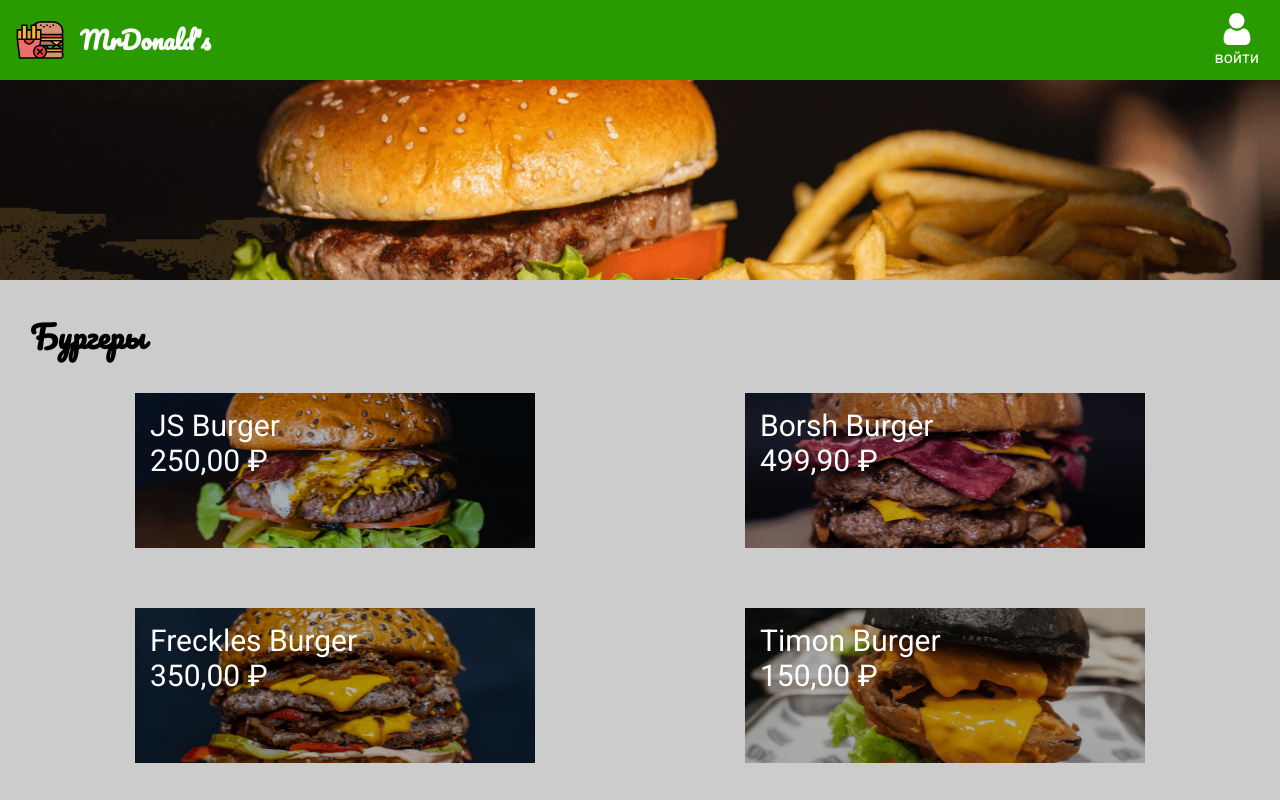
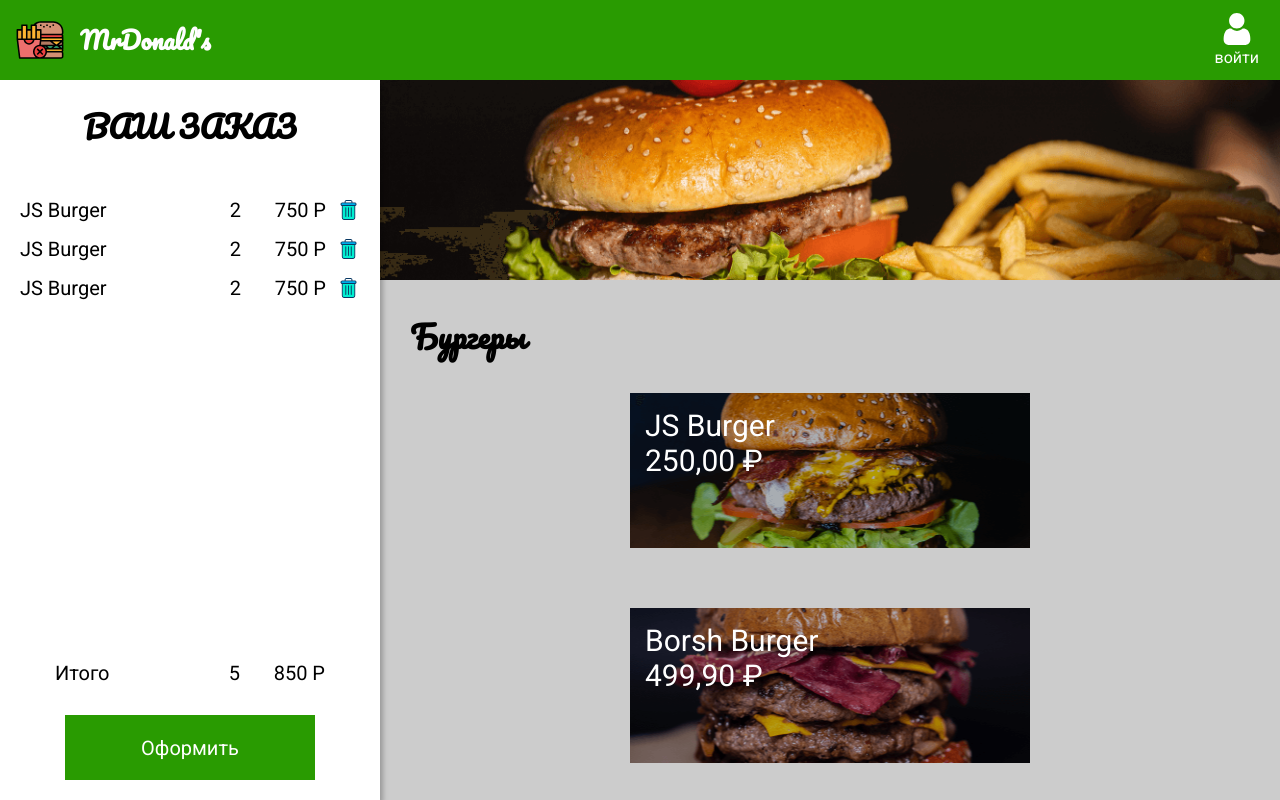
Before and after one commit to kombat-fml/mr-burger, a React (Create React App) app: page / in a window 1280 px wide. Shown: the top 800 px of the page. Built offline with nearby package versions, Linux system fonts and the light colour scheme.

Commit message:
add order component

```diff
--- a/src/App.js
+++ b/src/App.js
@@ -3,6 +3,7 @@
 import { GlobalStyle } from './Components/GlobalStyle';
 import { useState } from 'react';
 import { ModalItem } from './Components/ModalItem';
+import { Order } from './Components/Order';
 
 
 function App() {
@@ -13,6 +14,7 @@
     <>
       <GlobalStyle />
       <NavBar />
+      <Order />
       <Menu setOpenItem={setOpenItem}/>
       <ModalItem openItem={openItem} setOpenItem={setOpenItem}/>
     </>
--- a/src/Components/Menu.js
+++ b/src/Components/Menu.js
@@ -5,6 +5,7 @@
 
 const MenuStyled = styled.main`
   background-color: #ccc;
+  margin-left: 380px;
 `;
 
 const SectionMenu = styled.section`
--- /dev/null
+++ b/src/Components/Order.js
@@ -0,0 +1,65 @@
+import styled from 'styled-components';
+import { ButtonCheckout } from './ButtonCheckout';
+import { OrderListItem } from './OrderListItem';
+
+const OrderStyled = styled.section`
+  display: flex;
+  flex-direction: column;
+  position: fixed;
+  top: 80px;
+  left: 0;
+  background-color: #fff;
+  min-width: 380px;
+  height: calc(100% - 80px);
+  box-shadow: 3px 4px 5px rgba(0, 0, 0, 0.25);
+  padding 20px;
+`;
+
+const OrderTitle = styled.h2`
+  text-align: center;
+  text-transform: uppercase;
+  margin-bottom: 30px;
+`;
+
+const OrderContent = styled.div`
+  flex-grow: 1;
+`;
+
+const OrderList = styled.ul`
+
+`;
+
+const Total = styled.div`
+  display: flex;
+  margin: 0 35px 30px;
+  & span:first-child {
+    flex-grow: 1;
+  }
+`;
+
+const TotalPrice = styled.span`
+  text-align: right;
+  min-width: 65px;
+  margin-left: 20px;
+`;
+
+export const Order = () => {
+  return (
+    <OrderStyled>
+      <OrderTitle>Ваш заказ</OrderTitle>
+      <OrderContent>
+        <OrderList>
+          <OrderListItem />
+          <OrderListItem />
+          <OrderListItem />
+        </OrderList>
+      </OrderContent>
+      <Total>
+        <span>Итого</span>
+        <span>5</span>
+        <TotalPrice>850 Р</TotalPrice>
+      </Total>
+      <ButtonCheckout>Оформить</ButtonCheckout>
+    </OrderStyled>
+  );
+}
--- /dev/null
+++ b/src/Components/OrderListItem.js
@@ -0,0 +1,40 @@
+import styled from 'styled-components';
+import trashImage from '../images/trash.svg';
+
+const OrderItemStyled = styled.li`
+  display: flex;
+  margin: 15px 0;
+`;
+
+const TrashButton = styled.button`
+  width: 24px;
+  height: 24px;
+  border-color: transparent;
+  background-color: transparent;
+  background-image: url(${trashImage});
+  background-position: center center;
+  background-size: cover;
+  background-repeat: no-repeat;
+  cursor: pointer;
+`;
+
+const ItemName = styled.span`
+  flex-grow: 1;
+`;
+
+const ItemPrice = styled.span`
+  margin-left: 20px;
+  margin-right: 10px;
+  min-width: 65px;
+  text-align: right;
+`;
+
+
+export const OrderListItem = () => (
+  <OrderItemStyled>
+    <ItemName>JS Burger</ItemName>
+    <span>2</span>
+    <ItemPrice>750 Р</ItemPrice>
+    <TrashButton />
+  </OrderItemStyled>
+)
```
Also changed, not shown: src/images/trash.svg (added).
